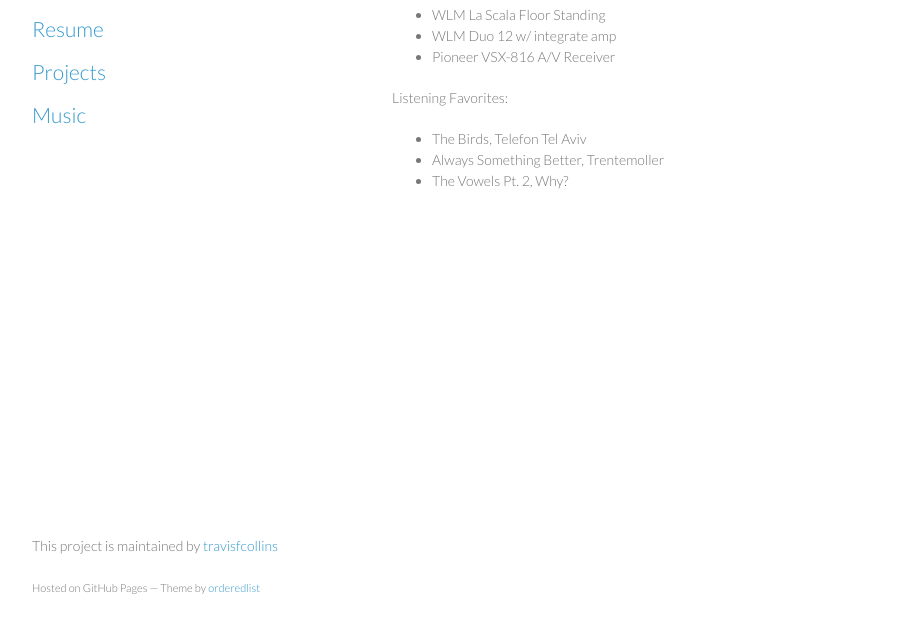
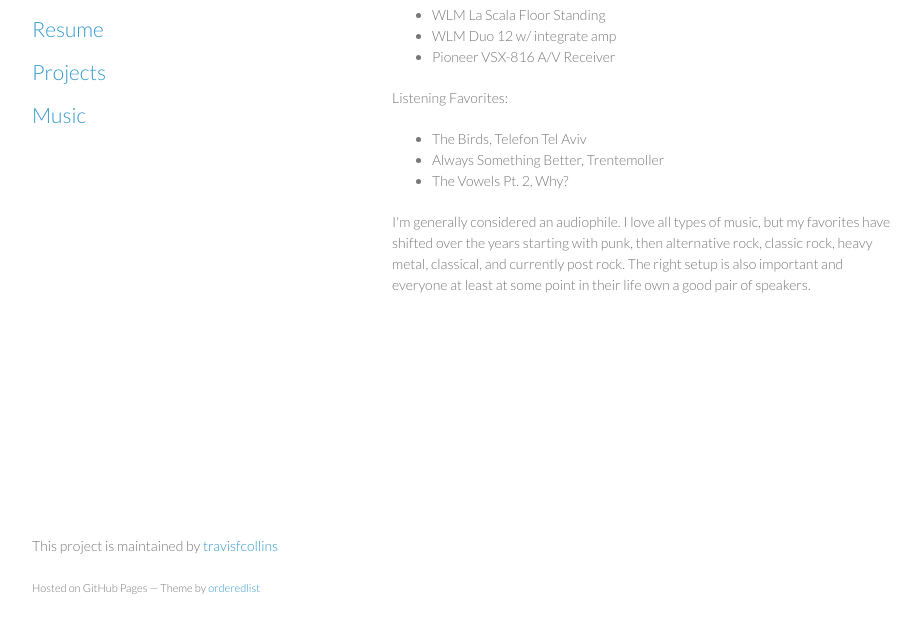
Before and after one commit to tfcollins/Personal_Site, a plain HTML site: page music.html in a window 1280 px wide. Shown: the part 133-766 px from the top of the page, without its empty margins (178-1099 px from the left). Drawn offline with Linux system fonts and the light colour scheme.

Commit message:
Added music section3

```diff
--- a/music.html
+++ b/music.html
@@ -43,6 +43,7 @@
 	<li>Always Something Better, Trentemoller</li>
 	<li>The Vowels Pt. 2, Why?</li>
 </ul>
+<p>I'm generally considered an audiophile.  I love all types of music, but my favorites have shifted over the years starting with punk, then alternative rock, classic rock, heavy metal, classical, and currently post rock.  The right setup is also important and everyone at least at some point in their life own a good pair of speakers.</p>
       </section>
       <footer>
         <p>This project is maintained by <a href="https://github.com/travisfcollins">travisfcollins</a></p>
```
